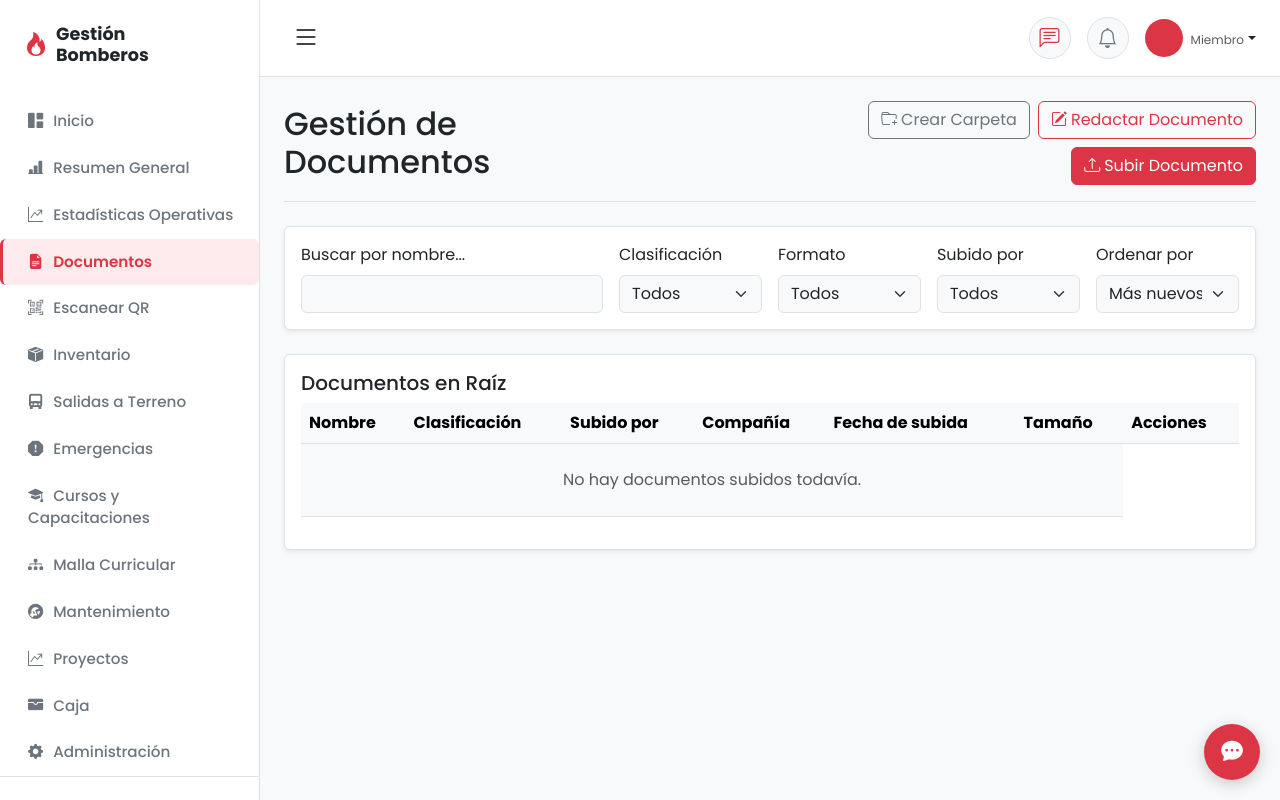
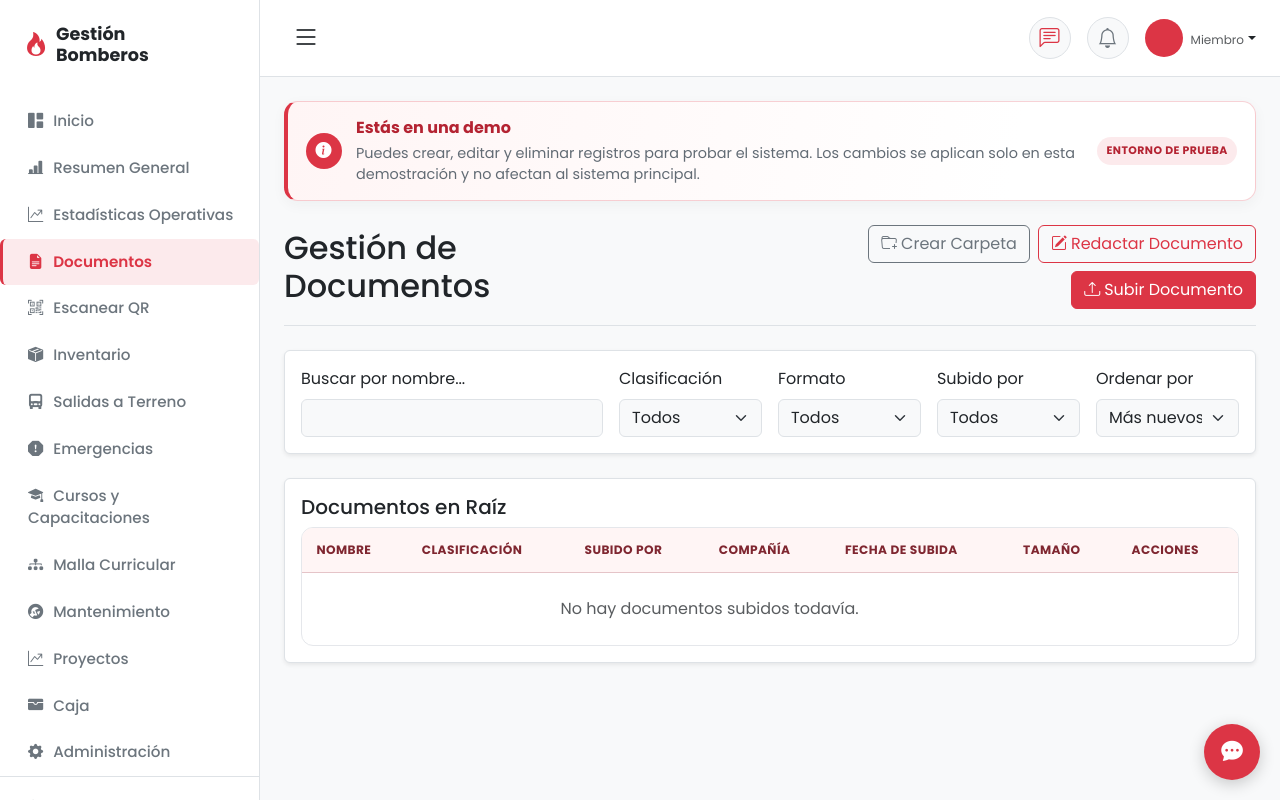
Before and after one commit to bastylm/BomberPrototyp, a Django app: page /documentos/ in a window 1280 px wide. Run offline with Django 5.2, Linux system fonts and the light colour scheme; the visitor is signed in with stand-in values (Sample User, id 1); data comes from the database, SQL or seed files in the repository; data that the repository does not hold is empty; parts of the project's set-up code (start-up, migrations or seed data) failed here and were passed over.

Commit message:
Polish demo tables and add demo notice

```diff
--- a/static/usuarios/theme.css
+++ b/static/usuarios/theme.css
@@ -729,6 +729,103 @@ body select option:checked {
     background: #dc3545 linear-gradient(#dc3545, #dc3545);
 }
 
+/* Aviso persistente de que esta instancia es una demostración. */
+.demo-notice {
+    display: flex;
+    align-items: center;
+    gap: 0.9rem;
+    padding: 0.9rem 1.1rem;
+    border: 1px solid rgba(220, 53, 69, 0.22);
+    border-left: 4px solid #dc3545;
+    border-radius: 0.85rem;
+    background: linear-gradient(100deg, #fff5f5 0%, #fff 75%);
+    color: #343a40;
+    box-shadow: 0 4px 14px rgba(33, 37, 41, 0.045);
+}
+.demo-notice-icon {
+    display: inline-flex;
+    align-items: center;
+    justify-content: center;
+    flex: 0 0 2.25rem;
+    width: 2.25rem;
+    height: 2.25rem;
+    border-radius: 50%;
+    background: #dc3545;
+    color: #fff;
+}
+.demo-notice strong { color: #b42332; }
+.demo-notice p { margin-top: 0.15rem; color: #626b74; font-size: 0.9rem; }
+.demo-notice-badge {
+    flex: 0 0 auto;
+    margin-left: auto;
+    padding: 0.35rem 0.6rem;
+    border-radius: 999px;
+    background: rgba(220, 53, 69, 0.1);
+    color: #b42332;
+    font-size: 0.68rem;
+    font-weight: 700;
+    letter-spacing: 0.04em;
+    white-space: nowrap;
+}
+
+/* Presentación común de las tablas con acento institucional rojo. */
+.page-content .table-responsive {
+    overflow: auto;
+    border: 1px solid #e5e7eb;
+    border-radius: 0.75rem;
+    background-color: var(--card-bg, #fff);
+}
+.page-content .table {
+    --bs-table-bg: transparent;
+    --bs-table-hover-bg: rgba(220, 53, 69, 0.045);
+    margin-bottom: 0;
+    color: var(--text-color, #212529);
+    vertical-align: middle;
+}
+.page-content .table thead th {
+    padding: 0.8rem 0.9rem;
+    border-bottom: 1px solid #e5c4c8;
+    background: #fff5f5;
+    color: #7f2630;
+    font-size: 0.76rem;
+    font-weight: 700;
+    letter-spacing: 0.035em;
+    text-transform: uppercase;
+    white-space: nowrap;
+}
+.page-content .table tbody td {
+    padding: 0.75rem 0.9rem;
+    border-bottom-color: #edf0f2;
+}
+.page-content .table tbody tr:last-child td { border-bottom: 0; }
+.page-content .table-hover tbody tr:hover > * { color: inherit; }
+
+body.dark-mode .demo-notice {
+    border-color: rgba(255, 154, 162, 0.24);
+    background: linear-gradient(100deg, #3a2024 0%, #272b30 78%);
+    color: #f1f3f5;
+}
+body.dark-mode .demo-notice strong,
+body.dark-mode .demo-notice-badge { color: #ffadb4; }
+body.dark-mode .demo-notice p { color: #d0d5da; }
+body.dark-mode .demo-notice-badge { background: rgba(255, 154, 162, 0.12); }
+body.dark-mode .page-content .table-responsive { border-color: #495057; }
+body.dark-mode .page-content .table thead th {
+    border-bottom-color: #694149;
+    background: #38262a;
+    color: #ffadb4;
+}
+body.dark-mode .page-content .table tbody td { border-bottom-color: #3d4349; }
+
+@media (max-width: 575.98px) {
+    .demo-notice { align-items: flex-start; padding: 0.8rem; gap: 0.65rem; }
+    .demo-notice-icon { flex-basis: 2rem; width: 2rem; height: 2rem; }
+    .demo-notice p { font-size: 0.82rem; }
+    .demo-notice-badge { display: none; }
+    .page-content .table thead th,
+    .page-content .table tbody td { padding: 0.65rem 0.7rem; }
+}
+
 body select option:hover {
     color: #fff;
     background: #c82333 linear-gradient(#c82333, #c82333);
--- a/templates/base.html
+++ b/templates/base.html
@@ -410,6 +410,14 @@
             </header>
             <!-- Page Content -->
             <div class="page-content">
+                <aside class="demo-notice mb-4" role="note" aria-label="Aviso de entorno de demostración">
+                    <span class="demo-notice-icon" aria-hidden="true"><i class="bi bi-info-circle-fill"></i></span>
+                    <div>
+                        <strong>Estás en una demo</strong>
+                        <p class="mb-0">Puedes crear, editar y eliminar registros para probar el sistema. Los cambios se aplican solo en esta demostración y no afectan al sistema principal.</p>
+                    </div>
+                    <span class="demo-notice-badge">ENTORNO DE PRUEBA</span>
+                </aside>
                 {% block content %}{% endblock %}
             </div>
         </div>
```
Also changed, not shown: templates/base_auth.html (+21 -0 lines).
